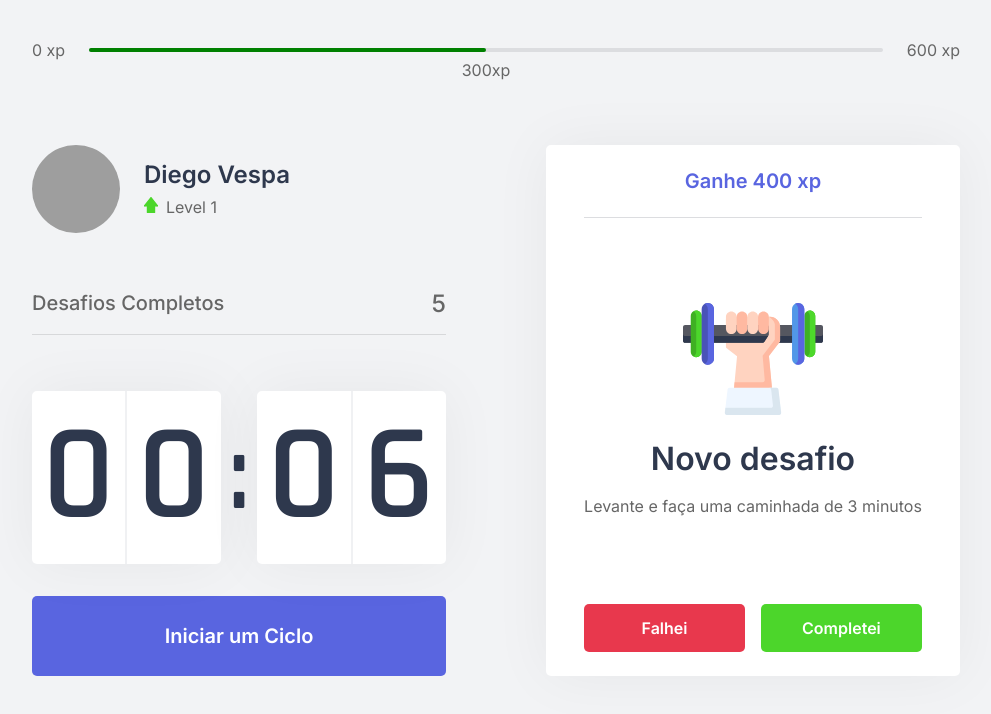
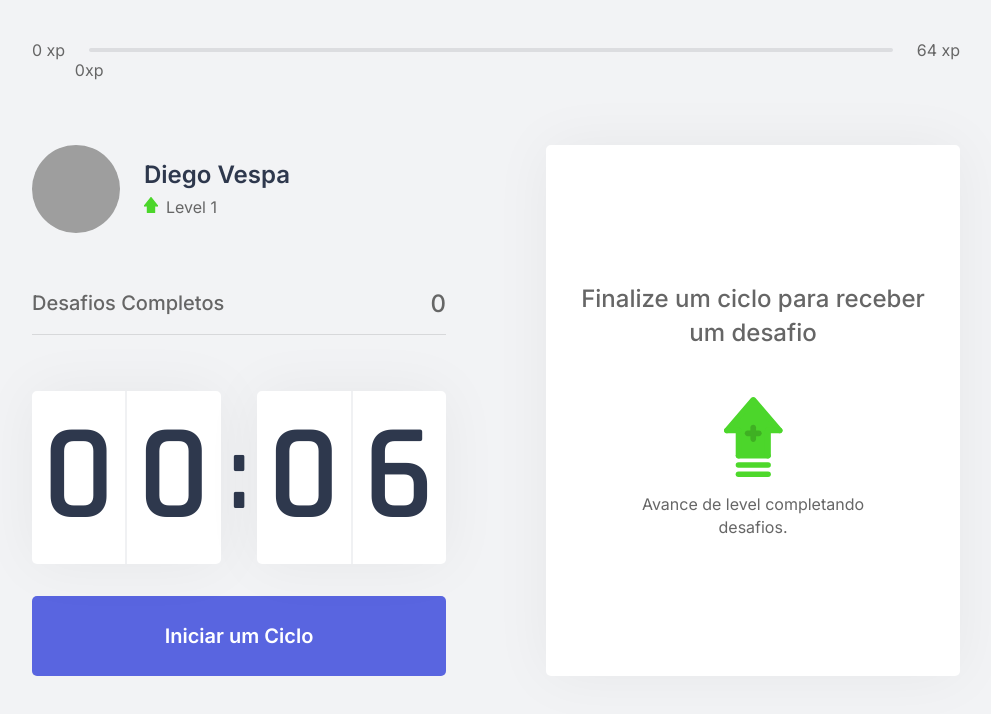
Before and after one commit to DiegoVsp/moveit_NLW4, a Next.js app: page / in a window 1280 px wide. Shown: the top 714 px of the page, without its empty margins (144-1135 px from the left). Built offline with nearby package versions, Linux system fonts and the light colour scheme; grey boxes are pictures that could not be loaded.

Commit message:
finalizando aula 3

```diff
--- /dev/null
+++ b/challenges.json
@@ -0,0 +1,62 @@
+[
+  {
+    "type": "body",
+    "description": "Estique um de seus braços com a palma da mão virada para frente e puxe os dedos para cima por 10 segundos por mão.",
+    "amount": 80
+  },
+  {
+    "type": "body",
+    "description": "Estique seu braço contra o peito e puxe-o utilizando o outro braço por 10 segundos por braço.",
+    "amount": 60
+  },
+  {
+    "type": "body",
+    "description": "Puxe seu pescoço com a ajuda da mão para a direita e para a esquerda, permanecendo na posição por alguns segundos.",
+    "amount": 70
+  },
+  {
+    "type": "body",
+    "description": "Com as duas mãos na parte de trás da cabeça, leve-a para baixo, alongando a parte de trás da região.",
+    "amount": 60
+  },
+  {
+    "type": "body",
+    "description": "Cruze as pernas e desça com as mãos esticadas em direção ao chão. Repita o movimento com a outra perna na frente.",
+    "amount": 100
+  },
+  {
+    "type": "body",
+    "description": "Sentado, abra as pernas e tente encostar as palmas das mãos no chão, repita 3 vezes por 5 segundos.",
+    "amount": 80
+  },
+  {
+    "type": "body",
+    "description": "Puxe o joelho de encontro ao peito e segure, troque de perna após 10 segundos.",
+    "amount": 50
+  },
+  {
+    "type": "body",
+    "description": "Sentado, cruze uma perna e incline seu tronco à frente, troque de perna após 10 segundos.",
+    "amount": 80
+  },
+  {
+    "type": "eye",
+    "description": "Sentado, feche os olhos e cubra-os com as palmas da mão durante 2 minutos, depois abra normalmente.",
+    "amount": 90
+  },
+  {
+    "type": "eye",
+    "description": "Em algum ambiente aberto, olhe o mais longe que puder em quatro direções por 3s, mexa apenas os olhos. Repita 3 vezes.",
+    "amount": 140
+  },
+  {
+    "type": "eye",
+    "description": "Usando os polegares, massage a área abaixo das sobrancelhas em movimentos circulares por 15 segundos.",
+    "amount": 70
+  },
+  {
+    "type": "body",
+    "description": "Em pé, gire a cintura o máximo que puder para a esquerda, segure por cinco segundos. Repita para a direita.",
+    "amount": 90
+  }
+]
--- a/src/components/ChallengeBox.tsx
+++ b/src/components/ChallengeBox.tsx
@@ -2,21 +2,20 @@
 import { ChallengesContext } from "../contexts/ChallengesContext";
 import styles from "../styles/components/ChallengeBox.module.css";
 export function ChallengeBox() {
-const contextData = useContext(ChallengesContext);
+  const { activeChallenge, resetChallenge } = useContext(ChallengesContext);
 
-  const hasActiveChallenge = true;
   return (
     <div className={styles.ChallengeBoxContainer}>
-      {hasActiveChallenge ? (
+      {activeChallenge ? (
         <div className={styles.challengeActive}>
-          <header>Ganhe 400 xp</header>
+          <header>Ganhe {activeChallenge.amount}xp</header>
           <main>
-            <img src="icons/body.svg" />
+            <img src={`icons/${activeChallenge.type}.svg `} />
             <strong>Novo desafio</strong>
-            <p>Levante e faça uma caminhada de 3 minutos</p>
+            <p>{activeChallenge.description}</p>
           </main>
           <footer>
-            <button type="button" className={styles.challengeFailedButton}>
+            <button type="button" className={styles.challengeFailedButton} onClick={resetChallenge}>
               Falhei
             </button>
             <button type="button" className={styles.challengeSucceededButton}>
--- a/src/components/CompletedChallenges.tsx
+++ b/src/components/CompletedChallenges.tsx
@@ -1,9 +1,12 @@
-import styles from '../styles/components/CompletedChallenges.module.css'
+import { useContext } from "react";
+import { ChallengesContext } from "../contexts/ChallengesContext";
+import styles from "../styles/components/CompletedChallenges.module.css";
 export function CompletedChallenges() {
+  const { challengesCompleted } = useContext(ChallengesContext);
   return (
     <div className={styles.completedChallengesContainer}>
       <span>Desafios Completos</span>
-      <span>5</span>
+      <span>{challengesCompleted}</span>
     </div>
   );
 }
--- a/src/components/ExperienceBar.tsx
+++ b/src/components/ExperienceBar.tsx
@@ -1,15 +1,21 @@
+import { useContext } from 'react'
+import { ChallengesContext } from '../contexts/ChallengesContext'
 import styles from '../styles/components/ExperienceBar.module.css'
+
 export function ExperienceBar() {
 
+  const { currentExperience, experienceToNextLevel } = useContext(ChallengesContext);
+
+  const percentToNExtLevel = Math.round(currentExperience * 100) / experienceToNextLevel;
   return (
     <header className={styles.experienceBar}>
       <span>0 xp</span>
       <div>
-        <div style={{ width: '50%' }}>
-          <span className={styles.currentExperience} style={{ left: '50%' }}>300xp</span>
+        <div style={{ width: `${percentToNExtLevel}% ` }}>
+          <span className={styles.currentExperience} style={{ left: `${percentToNExtLevel}%`}}>{currentExperience}xp</span>
         </div>
       </div>
-      <span>600 xp</span>
+      <span>{experienceToNextLevel} xp</span>
     </header>
   );
 }
--- a/src/contexts/ChallengesContext.tsx
+++ b/src/contexts/ChallengesContext.tsx
@@ -1,11 +1,21 @@
 import { createContext, ReactNode, useState } from "react";
+import challenges from "../../challenges.json";
 
-interface ChallengesContextData { //Context
-  level: number,
-  currentExperience: number,
-  challengesCompleted: number,
-  levelUp: () => void,
-  startNewChallenge: () => void
+interface Challenge {
+  type: 'body' | 'eye';
+  description: string;
+  amount: number;
+}
+interface ChallengesContextData {
+  //Context
+  level: number;
+  currentExperience: number;
+  experienceToNextLevel: number;
+  challengesCompleted: number;
+  activeChallenge: Challenge;
+  levelUp: () => void;
+  startNewChallenge: () => void;
+  resetChallenge: () => void;
 }
 
 interface ChallengesProviderProps {
@@ -19,15 +29,34 @@
   const [currentExperience, setCurrentExperience] = useState(0);
   const [challengesCompleted, setChallengesCompleted] = useState(0);
 
+  const [activeChallenge, setActiveChallenge] = useState(null);
+
+  const experienceToNextLevel = Math.pow((level + 1) * 4, 2)
+
   function levelUp() {
     setLevel(level + 1);
   }
   function startNewChallenge() {
-    console.log("New Challenge");
+    const randomChallengeIndex = Math.floor(Math.random() * challenges.length);
+    const challenge = challenges[randomChallengeIndex];
+
+    setActiveChallenge(challenge);
+  }
+  function resetChallenge() {
+    setActiveChallenge(null);
   }
   return (
     <ChallengesContext.Provider
-      value={{ level, currentExperience, challengesCompleted, levelUp, startNewChallenge }}
+      value={{
+        level,
+        currentExperience,
+        experienceToNextLevel,
+        challengesCompleted,
+        levelUp,
+        startNewChallenge,
+        activeChallenge,
+        resetChallenge,
+      }}
     >
       {children}
     </ChallengesContext.Provider>
```
Lines whose indentation alone changed are shown as unchanged.
